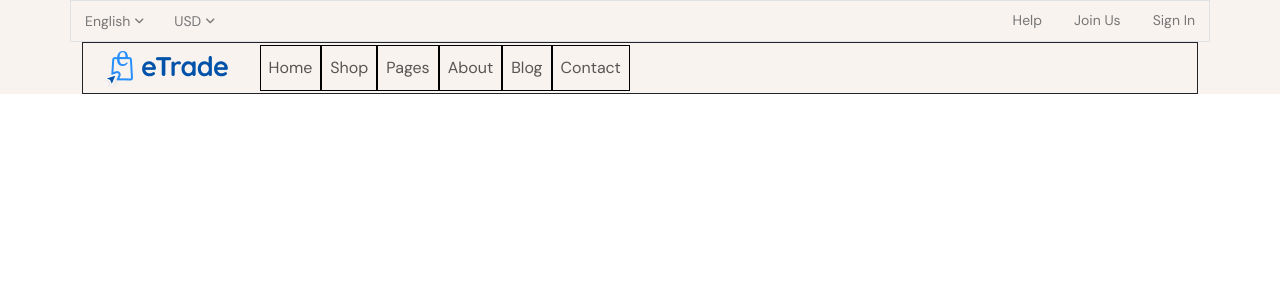
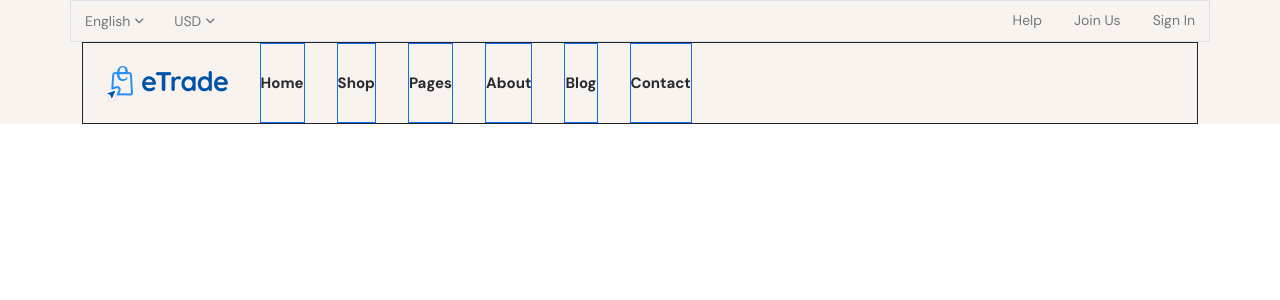
Before and after one commit to Ghullam-Murtaza/e-commerce, a React (Create React App) app: page / in a window 1280 px wide. Shown: the top 300 px of the page. Built offline with nearby package versions, Linux system fonts and the light colour scheme.

Commit message:
Update MainMenu.jsx and mainMenu.module.scss

```diff
--- a/src/components/MainMenu/MainMenu.jsx
+++ b/src/components/MainMenu/MainMenu.jsx
@@ -44,16 +44,18 @@ const MainMenu = () => {
               <Offcanvas.Body>
 
                 {/* Main Nav */}
-                <Nav className="">
+                <Nav className={`${style["main-nav"]}`}>
 
                   {mainNavData.map((mainNavItem, indexNav) => (
                     // Main Nav's 'Items'
-                    <Nav.Item className={`position-relative border border-1 border-black`}
+                    <Nav.Item className={`${style["nav-item"]} position-relative  border-1 border-black`}
                       onMouseEnter={() => (setActiveSubMenu(indexNav))}
                       onMouseLeave={() => (setActiveSubMenu())}
                     >
                       {/* Main Nav's 'Links' */}
-                      <Nav.Link href="#action1" key={indexNav++}>
+                      <Nav.Link  className={`${style["nav-link"]} d-flex align-items-center position-relative p-0 border border-1 border-primary`}
+                        href="#action1" key={indexNav++}
+                      >
                         {mainNavItem}
                       </Nav.Link>
 
--- a/src/components/MainMenu/mainMenu.module.scss
+++ b/src/components/MainMenu/mainMenu.module.scss
@@ -17,12 +17,52 @@
 
         }
     }
+    .main-nav {
+      column-gap: 32px !important;
+
+
+        .nav-item {
+
+            .nav-link {
+            color: var(--color-heading) !important;
+            font-weight: 700 !important;
+            font-size: 15px !important;
+            font-family: var(--font-primary) !important;
+            line-height: 80px !important;
+            height: 80px !important;
+            transition: var(--transition) !important;
+
+            &::before {
+                content: "" !important;
+                background-color: var(--color-black) !important;
+                height: 2px !important;
+                width: 0px !important;
+                opacity: 0 !important;
+                position: absolute !important;
+                bottom: 29px !important;
+                left: 0px !important;
+                transition: 0.5s !important;
+                // border: 1px solid yellow !important;
+
+            }
+
+            &:hover {
+                color: var(--color-black) !important;
+                &::before {
+                width: 100% !important;
+                opacity: 1 !important;
+
+                }
+            }
+
+            }
+
             .nav-sub-menu {
             background-color:  var(--color-white) !important;
             min-width: 250px !important;
             padding: 15px 10px !important;
             box-shadow: var(--shadow-primary) !important;
-        transition: all 0.3s ease-in-out !important;
+            transition: all 0.9s ease-in-out !important;
             z-index: 1 !important;
 
             // z-index: -1;
@@ -35,8 +75,8 @@
             color: var(--color-heading) !important;
             font-weight: 500 !important;
             padding: 5px 15px !important;
-          transition: all 0.3s ease-in-out;
             z-index: 1 !important;
+            //   transition: all 0.3s ease-in-out;
 
                 &:hover {
                 color: var(--color-secondary) !important;
@@ -45,3 +85,5 @@
             }
         }
     }
+    }
+}
```
Lines whose indentation alone changed are shown as unchanged.
